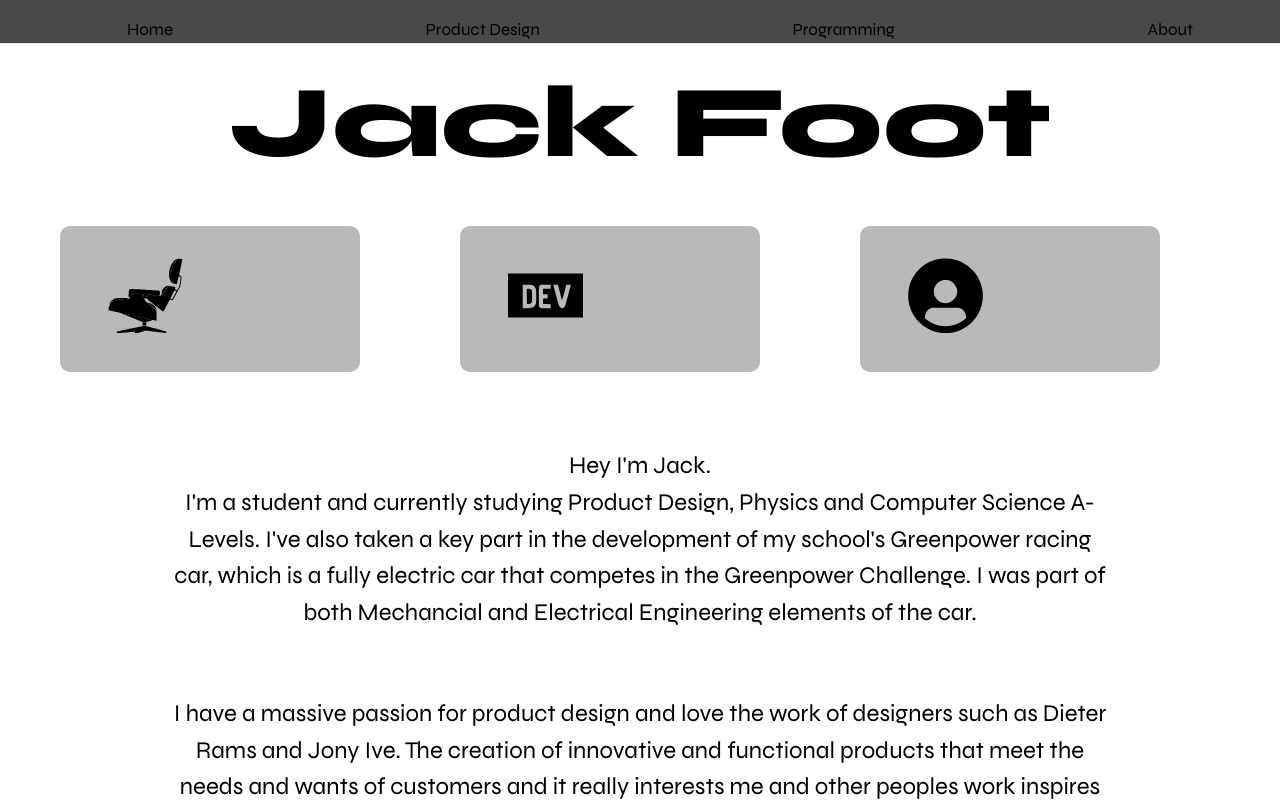
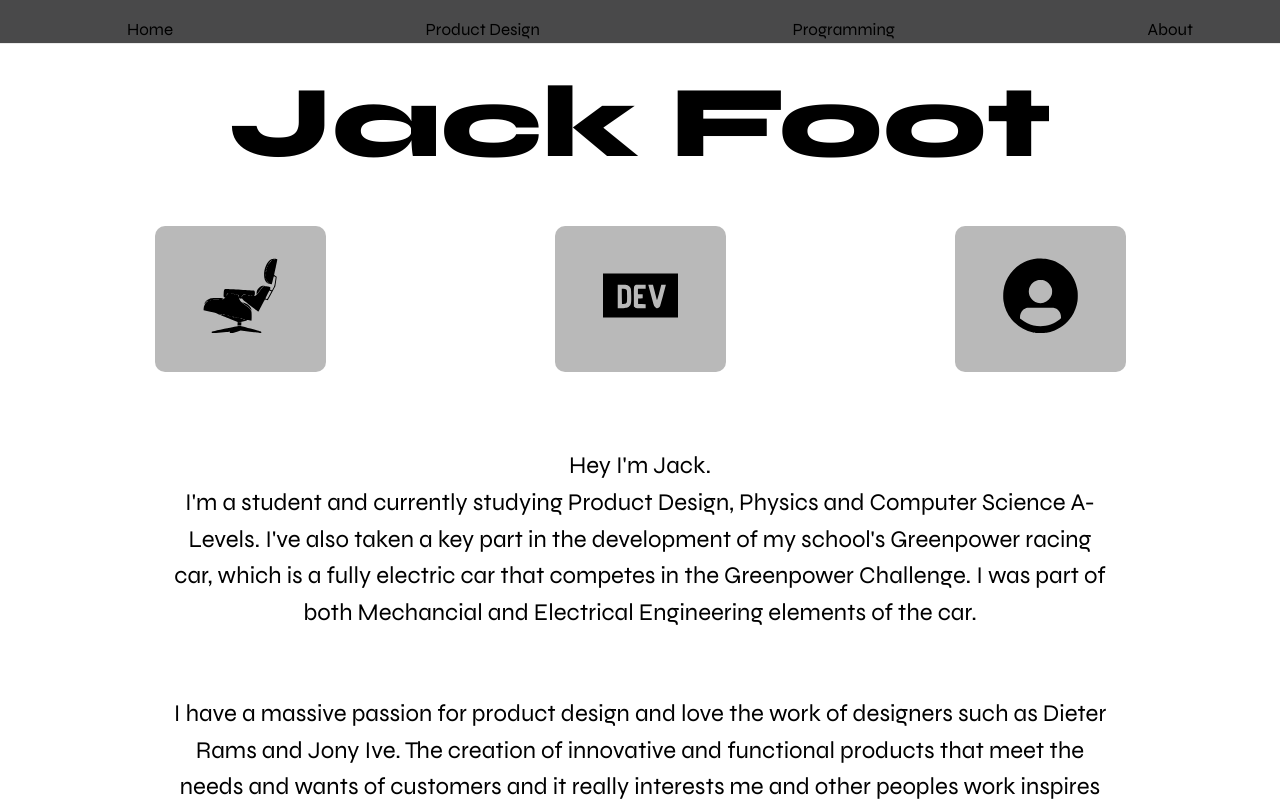
Before and after one commit to Magicoo51889/Jack-Foot-Website, a Next.js app: page / in a window 1280 px wide. Shown: the top 801 px of the page. Built offline with nearby package versions, Linux system fonts and the light colour scheme.

Commit message:
Update Home.module.css
- Stops cards from becoming too wide and off-center

```diff
--- a/styles/Home.module.css
+++ b/styles/Home.module.css
@@ -291,11 +291,13 @@
   grid-template-columns: 1fr 1fr 1fr; /* 3 columns. To add more add more '1fr's */
   overflow: auto;
   padding: 1.5rem;
-  align-items: center;
+  align-content: center;
+  justify-items: center;
+  text-align: center;
   max-width: auto;
   flex-direction: row;
   border-spacing: 2rem;
-  min-width: 0px;
+  min-width: 50px;
   overflow-x: scroll;
   white-space: nowrap;
 }
@@ -304,7 +306,7 @@
   position: sticky;
   margin: 1.25rem;
   padding: 2rem;
-  text-align: left;
+  text-align: center;
   color: inherit;
   text-decoration: none;
   border: 2px #f5f5f7;
```
